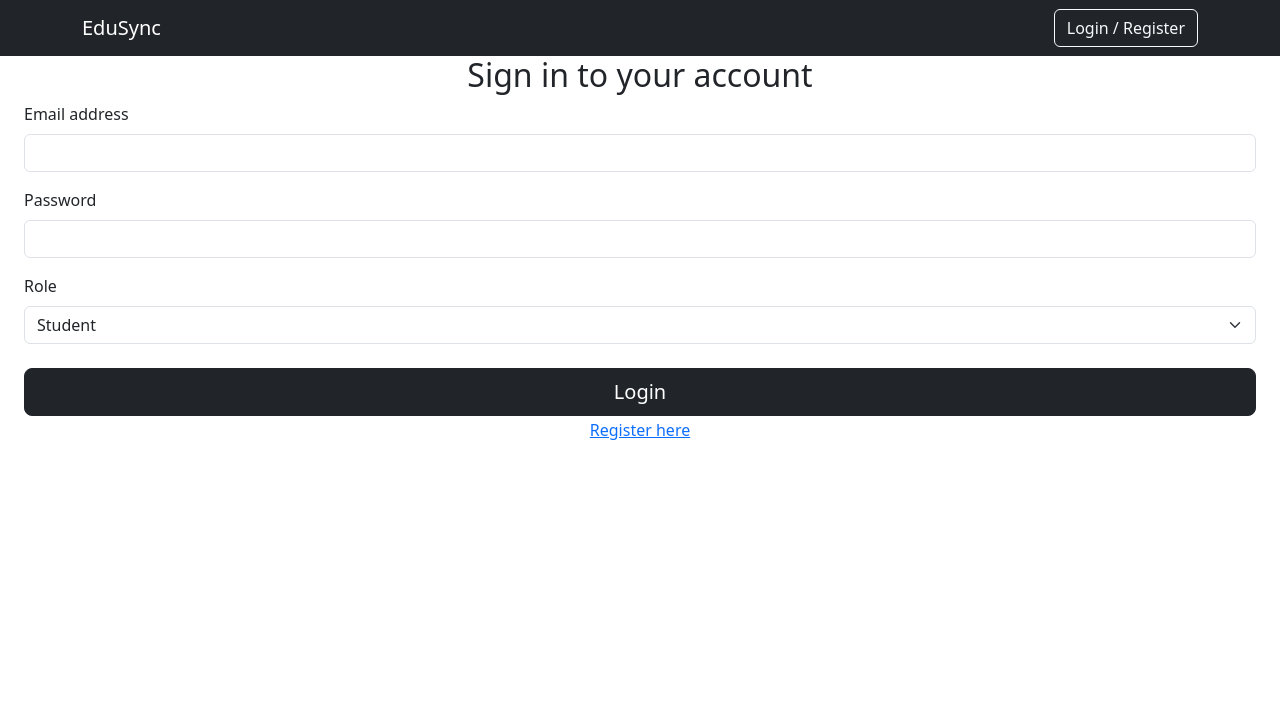
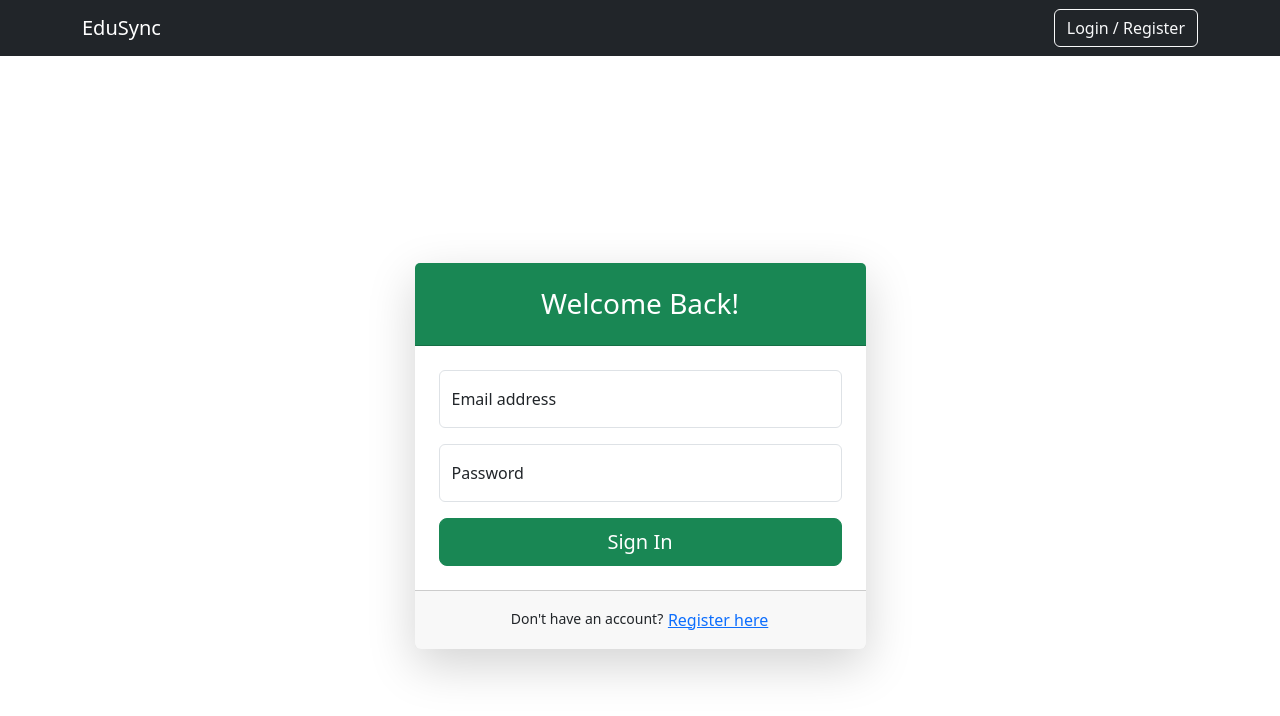
Before and after one commit to pranavsoni27/FRONTEND-EduSync, a React (Create React App) app: page /login in a window 1280 px wide. Shown: the top 716 px of the page. Built offline with nearby package versions, Linux system fonts and the light colour scheme; no server answers.

Commit message:
Fix API URL and restore original Bootstrap UI design

```diff
--- a/src/components/LoginRegister.js
+++ b/src/components/LoginRegister.js
@@ -80,102 +80,122 @@ const LoginRegister = ({ onLogin }) => {
         }));
     };
 
+    const toggleMode = () => {
+        setIsLogin(!isLogin);
+        setAuthError(null);
+    };
+
     return (
-        <div className="min-h-screen flex items-center justify-center bg-gray-50 py-12 px-4 sm:px-6 lg:px-8">
-            <div className="max-w-md w-full space-y-8">
-                <div>
-                    <h2 className="mt-6 text-center text-3xl font-extrabold text-gray-900">
-                        {isLogin ? 'Sign in to your account' : 'Create a new account'}
-                    </h2>
+        <div className="container">
+            <div className="row justify-content-center align-items-center min-vh-100">
+                <div className="col-md-6 col-lg-5">
+                    <div className="card shadow-lg border-0 rounded-lg">
+                        <div className="card-header bg-success text-white text-center py-4">
+                            <h3 className="mb-0">{isLogin ? 'Welcome Back!' : 'Create Account'}</h3>
                         </div>
-                <form className="mt-8 space-y-6" onSubmit={handleSubmit}>
+                        <div className="card-body p-4">
                             {authError && (
-                        <div className="rounded-md bg-red-50 p-4">
-                            <div className="text-sm text-red-700">
+                                <div className="alert alert-danger" role="alert">
                                     {authError}
                                 </div>
-                        </div>
                             )}
+                            <form onSubmit={handleSubmit}>
                                 {!isLogin && (
                                     <>
-                            <div className="mb-3">
-                                <label className="form-label">First Name</label>
+                                        <div className="form-floating mb-3">
                                             <input
                                                 type="text"
                                                 className="form-control"
+                                                id="firstName"
                                                 name="firstName"
+                                                placeholder="First Name"
                                                 value={formData.firstName}
                                                 onChange={handleChange}
                                                 required={!isLogin}
                                             />
+                                            <label htmlFor="firstName">First Name</label>
                                         </div>
-                            <div className="mb-3">
-                                <label className="form-label">Last Name</label>
+                                        <div className="form-floating mb-3">
                                             <input
                                                 type="text"
                                                 className="form-control"
+                                                id="lastName"
                                                 name="lastName"
+                                                placeholder="Last Name"
                                                 value={formData.lastName}
                                                 onChange={handleChange}
                                                 required={!isLogin}
                                             />
+                                            <label htmlFor="lastName">Last Name</label>
                                         </div>
                                     </>
                                 )}
-                    <div className="mb-3">
-                        <label className="form-label">Email address</label>
+                                <div className="form-floating mb-3">
                                     <input
                                         type="email"
                                         className="form-control"
+                                        id="email"
                                         name="email"
+                                        placeholder="name@example.com"
                                         value={formData.email}
                                         onChange={handleChange}
                                         required
                                     />
+                                    <label htmlFor="email">Email address</label>
                                 </div>
-                    <div className="mb-3">
-                        <label className="form-label">Password</label>
+                                <div className="form-floating mb-3">
                                     <input
                                         type="password"
                                         className="form-control"
+                                        id="password"
                                         name="password"
+                                        placeholder="Password"
                                         value={formData.password}
                                         onChange={handleChange}
                                         required
                                     />
+                                    <label htmlFor="password">Password</label>
                                 </div>
-                    <div className="mb-4">
-                        <label className="form-label">Role</label>
+                                {!isLogin && (
+                                    <div className="form-floating mb-3">
                                         <select
                                             className="form-select"
+                                            id="role"
                                             name="role"
                                             value={formData.role}
                                             onChange={handleChange}
+                                            required
                                         >
                                             <option value="student">Student</option>
                                             <option value="instructor">Instructor</option>
                                         </select>
+                                        <label htmlFor="role">Role</label>
                                     </div>
+                                )}
                                 <div className="d-grid">
                                     <button
+                                        className="btn btn-success btn-lg"
                                         type="submit"
-                            className="btn btn-dark btn-lg"
                                         disabled={loading}
                                     >
-                            {loading ? (
-                                <span className="spinner-border spinner-border-sm me-2" role="status" aria-hidden="true"></span>
-                            ) : null}
-                            {isLogin ? 'Login' : 'Register'}
+                                        {loading ? 'Processing...' : (isLogin ? 'Sign In' : 'Register')}
                                     </button>
                                 </div>
                             </form>
-                <div className="text-center">
+                        </div>
+                        <div className="card-footer text-center py-3">
+                            <div className="small">
+                                {isLogin ? "Don't have an account? " : "Already have an account? "}
                                 <button
                                     className="btn btn-link p-0"
-                        onClick={() => setIsLogin(!isLogin)}
+                                    onClick={toggleMode}
+                                    type="button"
                                 >
                                     {isLogin ? 'Register here' : 'Login here'}
                                 </button>
+                            </div>
+                        </div>
+                    </div>
                 </div>
             </div>
         </div>
```
Also changed, not shown: src/api.js (+22 -22 lines). Lines whose indentation alone changed are shown as unchanged.
